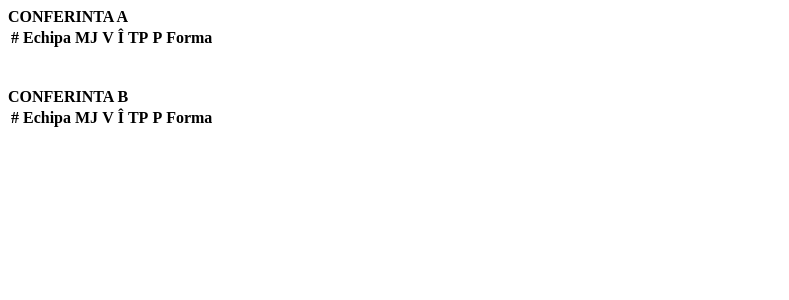
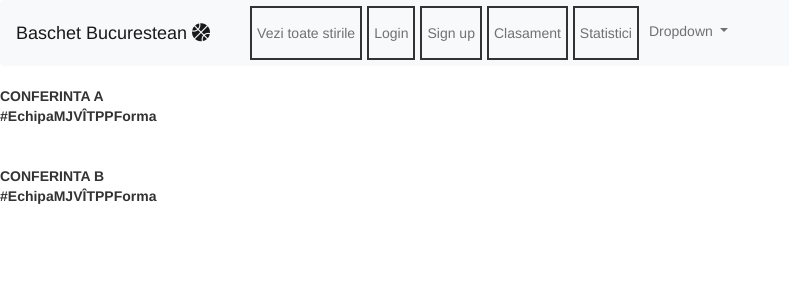
Before and after one commit to PetrisorTanasa/blogBaschet-PHP, a Symfony app: template templates/main/clasament.html.twig in a window 1280 px wide. Shown: the top 300 px of the page, without its empty margins (0-789 px from the left). Run offline with Twig, Linux system fonts and the light colour scheme; the template is opened without the code that fills it, so the values that code supplies are empty; some libraries are stand-ins or nearby versions.

Commit message:
adaugat si dropdown si maicateva fix uri

```diff
--- a/templates/base.html.twig
+++ b/templates/base.html.twig
@@ -6,6 +6,9 @@
     <link href="https://cdn.jsdelivr.net/npm/bootstrap@5.2.2/dist/css/bootstrap.min.css" rel="stylesheet" integrity="sha384-Zenh87qX5JnK2Jl0vWa8Ck2rdkQ2Bzep5IDxbcnCeuOxjzrPF/et3URy9Bv1WTRi" crossorigin="anonymous">
     <!-- JavaScript Bundle with Popper -->
     <script src="https://cdn.jsdelivr.net/npm/bootstrap@5.2.2/dist/js/bootstrap.bundle.min.js" integrity="sha384-OERcA2EqjJCMA+/3y+gxIOqMEjwtxJY7qPCqsdltbNJuaOe923+mo//f6V8Qbsw3" crossorigin="anonymous"></script>
+    <script src="//ajax.googleapis.com/ajax/libs/jquery/1.11.0/jquery.min.js"></script>
+    <script src="//netdna.bootstrapcdn.com/bootstrap/3.1.1/js/bootstrap.min.js"></script>
+    <link rel="stylesheet" type="text/css" href="//netdna.bootstrapcdn.com/bootstrap/3.1.1/css/bootstrap.min.css">
     <meta name="title" content="Baschet Bucurestean">
     <meta name="viewport" content="width=device-width, initial-scale=1">
 </head>
@@ -26,7 +29,9 @@
 <nav class="navbar navbar-expand-lg navbar-light bg-light">
     <a class="navbar-brand" href="{{path('app_main')}}">Baschet Bucurestean <i class="fa-solid fa-basketball"></i></a>
     <button class="navbar-toggler" type="button" data-toggle="collapse" data-target="#navbarNavDropdown" aria-controls="navbarNavDropdown" aria-expanded="false" aria-label="Toggle navigation">
-        <span class="navbar-toggler-icon"></span>
+        <span class="navbar-toggler-icon">
+
+        </span>
     </button>
     <div class="collapse navbar-collapse" id="navbarNavDropdown">
         <ul class="navbar-nav">
@@ -35,11 +40,6 @@
                 <a class="nav-link" href="{{ path('app_article') }}">Creeaza o stire!</a>
             </li>
             {% endif %}
-{#            {% if rol is defined %}#}
-{#                <li style="border-style: solid;border-width: 2px; margin-right:5px" class="nav-item">#}
-{#                <a class="nav-link" href="{{ path('app_article') }}">Adauga o noua barfa</a>#}
-{#            </li>#}
-{#            {% endif %}#}
             <li style="border-style: solid;border-width: 2px; margin-right:5px" class="nav-item">
                 <a class="nav-link" href="{{path('app_stiri') }}">Vezi toate stirile</a>
             </li>
@@ -67,39 +67,38 @@
             <li style="border-style: solid;border-width: 2px; margin-right:5px" class="nav-item">
                 <a class="nav-link" href="{{ path('app_stats') }}">Statistici</a>
             </li>
+            {% if rol is defined and rol == 2 %}
+            <li style="border-style: solid;border-width: 2px; margin-right:5px" class="nav-item">
+                <a class="nav-link" href="{{ path('app_signup') }}">Creeaza cont</a>
+            </li>
+            {% endif %}
             <li class="nav-item dropdown">
-                <a class="nav-link dropdown-toggle" href="#" id="navbarDropdownMenuLink" data-toggle="dropdown" aria-haspopup="true" aria-expanded="false">
-                    Dropdown link
+                <a class="nav-link dropdown-toggle" href="#" id="navbarDropdown" role="button" data-toggle="dropdown" aria-haspopup="true" aria-expanded="false">
+                    Dropdown
                 </a>
-                <div class="dropdown-menu" aria-labelledby="navbarDropdownMenuLink">
+                <div class="dropdown-menu" aria-labelledby="navbarDropdown">
                     {% if rol is defined and rol != 0 %}
-                <a class="nav-link" href="{{ path('app_article') }}">Creeaza o stire!</a>
+                <a class="dropdown-item" href="{{ path('app_article') }}">Creeaza o stire!</a>
             {% endif %}
-                     <a class="nav-link" href="{{path('app_stiri') }}">Vezi toate stirile</a>
+                     <a class="dropdown-item" href="{{path('app_stiri') }}">Vezi toate stirile</a>
                     {% if rol is defined %}
-                        <a class="nav-link" href="{{ path('app_logout') }}">Ia o pauza</a>
+                        <a class="dropdown-item" href="{{ path('app_logout') }}">Ia o pauza</a>
                     {% endif %}
                     {% if rol is not defined %}
-                    <a class="nav-link" href="{{ path('app_login') }}">Login</a>
-                    <a class="nav-link" href="{{path('app_signup')}}">Sign up</a>
+                    <a class="dropdown-item" href="{{ path('app_login') }}">Login</a>
+                    <a class="dropdown-item" href="{{path('app_signup')}}">Sign up</a>
                     {% endif %}
-{#                    {% if rol is defined and rol == 2 %}#}
-{#                    <a class="nav-link" href="{{ path('app_logout') }}">Creeaza cont</a>#}
-{#                    {% endif %}#}
-                    <a class="nav-link" href="{{ path('app_clasament') }}">Clasament</a>
-                    <a class="nav-link" href="{{ path('app_stats') }}">Statistici</a>
+                    {% if rol is defined and rol == 2 %}
+                    <a class="nav-link" href="{{ path('app_logout') }}">Creeaza cont</a>
+                    {% endif %}
+                    <a class="dropdown-item" href="{{ path('app_clasament') }}">Clasament</a>
+                    <a class="dropdown-item" href="{{ path('app_stats') }}">Statistici</a>
+                    {% if rol is defined and rol == 2 %}
+                <a class="nav-link" href="{{ path('app_signup') }}">Creeaza cont</a>
+            {% endif %}
                 </div>
             </li>
-{#            <div style="width:100%"></div>#}
-{#            <ul class="navbar-nav">#}
-{#                <div style="width:20px"></div>#}
-{#            <li class="nav-item"><a class="facebook" href="https://www.facebook.com/TanasaPetrisor/"><i class="fa fa-facebook-official fa-2x" aria-hidden="true"></i></a></li>#}
-{#                <div style="width:20px"></div>#}
-{#            <li class="nav-item"><a class="linkedin" href="https://www.linkedin.com/in/tanasa-florin-petrisor-709231229/"><i class="fa fa-linkedin fa-2x" aria-hidden="true"></i></a></li>#}
-{#                <div style="width:20px"></div>#}
-{#            <li class="nav-item"><a class="instagram" href="https://www.instagram.com/petrisor.tanasa/"><i class="fa fa-instagram fa-2x" aria-hidden="true"></i></a></li>#}
-{#                <div style="width:20px"></div>#}
-{#            </ul>#}
+
         </ul>
     </div>
 </nav>
--- a/templates/main/clasament.html.twig
+++ b/templates/main/clasament.html.twig
@@ -1,3 +1,4 @@
+{% extends "base.html.twig" %}
 {% block body %}
     <b>CONFERINTA A</b><br>
     <table>
--- a/templates/main/stats.html.twig
+++ b/templates/main/stats.html.twig
@@ -1,3 +1,4 @@
+{% extends "base.html.twig" %}
 {% block body %}
     <div style="display:flex;flex-direction: row;">
     <div class="container" width="500px">
```
Also changed, not shown: src/Controller/LoginController.php (+15 -6 lines).
